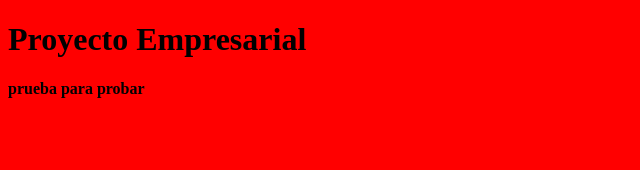
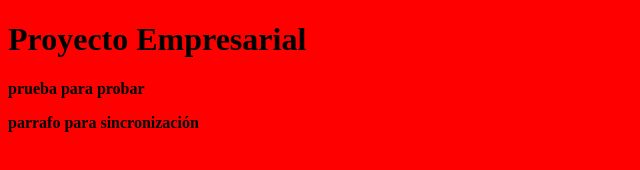
Before and after one commit to BryanC9870/PruebadeGit, a plain HTML site: page index.html in a window 1280 px wide. Shown: the whole page, without its empty margins (0-640 px from the left). Drawn offline with Linux system fonts and the light colour scheme.

Commit message:
Update index.html

```diff
--- a/index.html
+++ b/index.html
@@ -8,5 +8,6 @@
 	<body>
 	<h1>Proyecto Empresarial</h1>
 	<p>prueba para probar</p>
+		<p>parrafo para sincronización</p>
 </body>
 </html>
```
